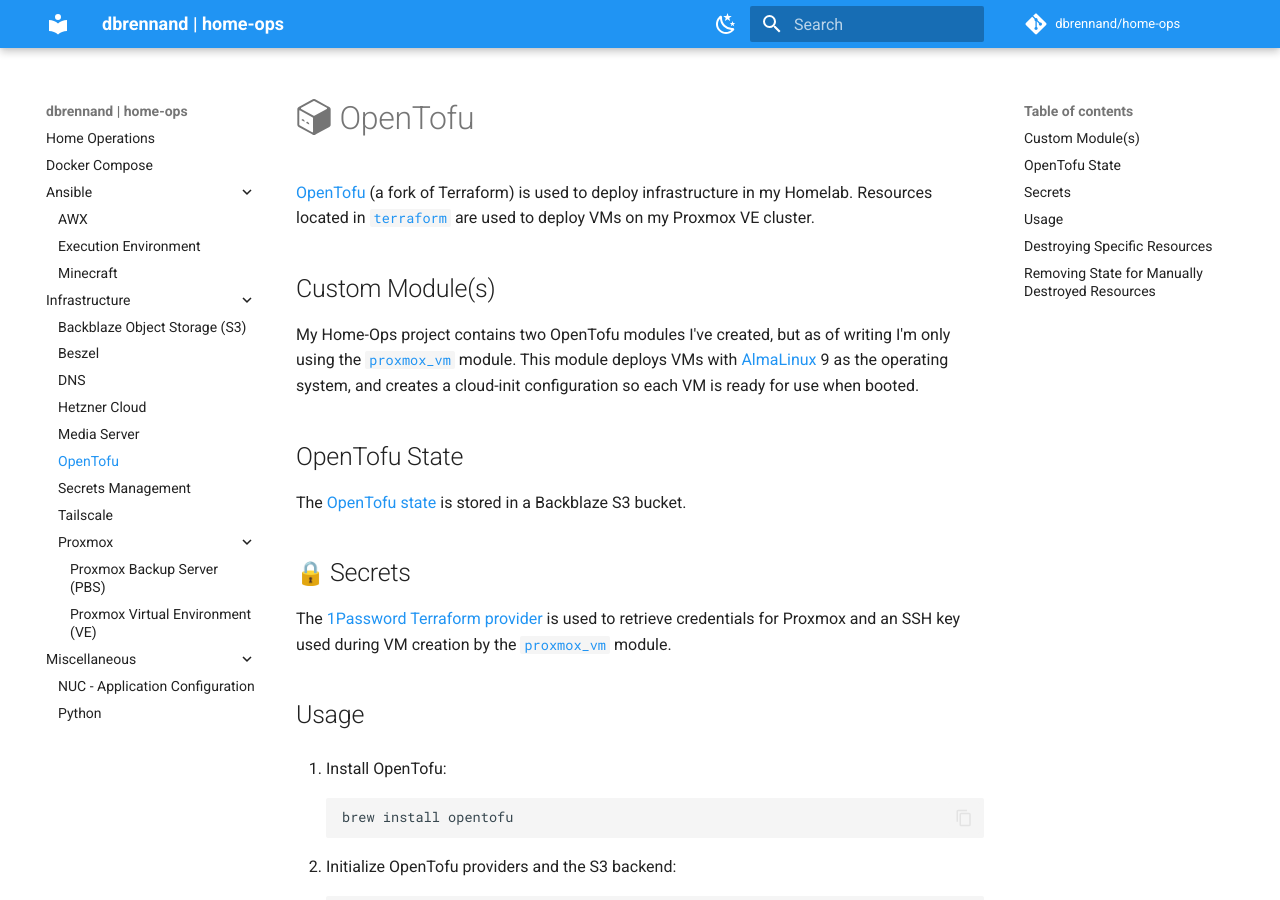
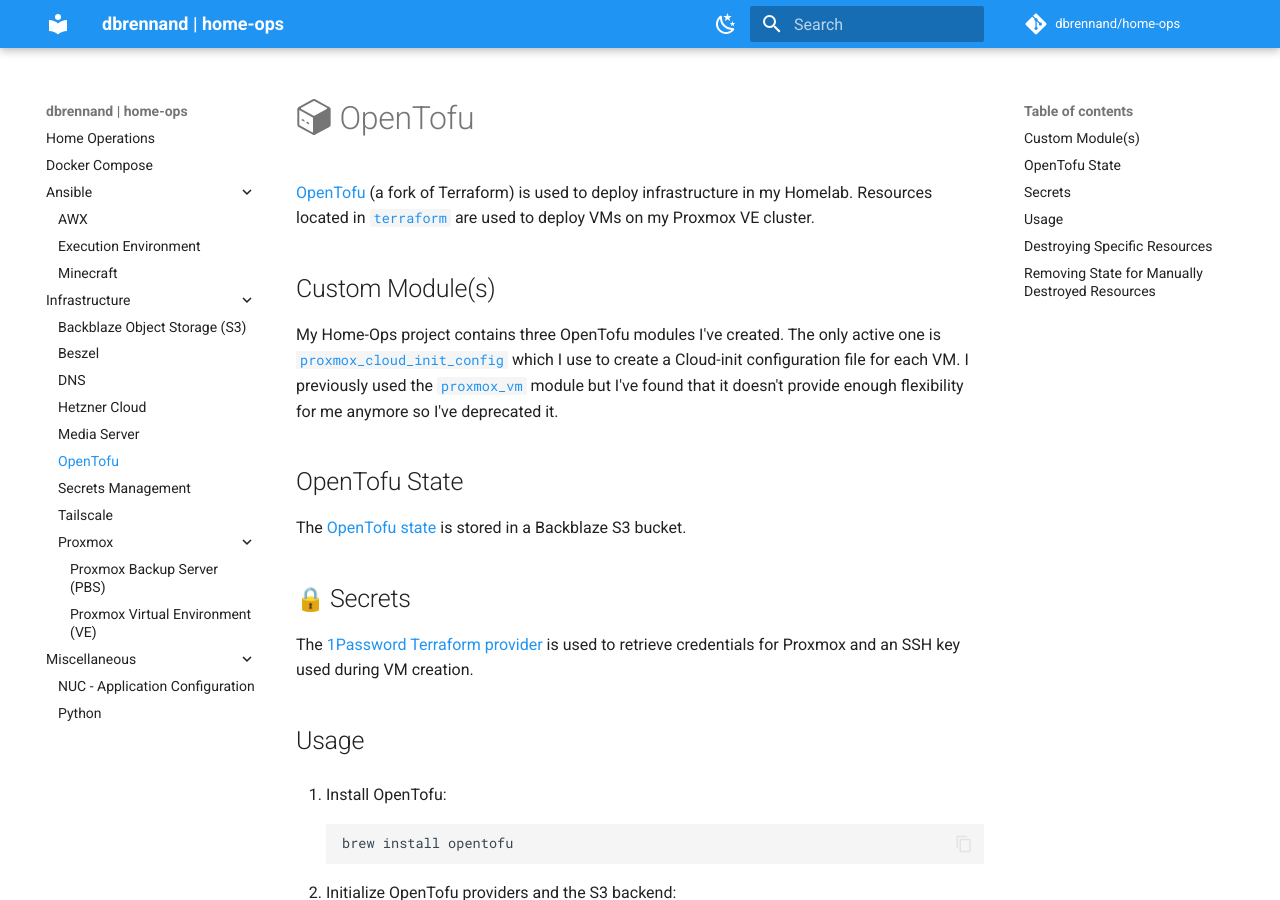
Before and after one commit to dbrennand/home-ops, an MkDocs documentation site: the page built from docs/infrastructure/opentofu.md, in a window 1280 px wide and 900 px high. Built offline with MkDocs 1.6.1 and Material for MkDocs 9.7.7, drawn with Linux system fonts in a browser that asks for light colours; emoji names are drawn with the system emoji font; comment, search, counter and statistics services are not loaded.

Commit message:
docs: update OpenTofu usage

```diff
--- a/docs/infrastructure/opentofu.md
+++ b/docs/infrastructure/opentofu.md
@@ -4,7 +4,7 @@
 
 ## Custom Module(s)
 
-My Home-Ops project contains two OpenTofu modules I've created, but as of writing I'm only using the [`proxmox_vm`](https://github.com/dbrennand/home-ops/tree/main/terraform/modules/proxmox_vm) module. This module deploys VMs with [AlmaLinux](https://almalinux.org/) 9 as the operating system, and creates a cloud-init configuration so each VM is ready for use when booted.
+My Home-Ops project contains three OpenTofu modules I've created. The only active one is [`proxmox_cloud_init_config`](https://github.com/dbrennand/home-ops/tree/main/terraform/modules/proxmox_cloud_init_config) which I use to create a Cloud-init configuration file for each VM. I previously used the [`proxmox_vm`](https://github.com/dbrennand/home-ops/tree/main/terraform/modules/proxmox_vm) module but I've found that it doesn't provide enough flexibility for me anymore so I've deprecated it.
 
 ## OpenTofu State
 
@@ -12,7 +12,7 @@
 
 ## :lock: Secrets
 
-The [1Password Terraform provider](https://search.opentofu.org/provider/1password/onepassword/latest) is used to retrieve credentials for Proxmox and an SSH key used during VM creation by the [`proxmox_vm`](https://github.com/dbrennand/home-ops/tree/main/terraform/modules/proxmox_vm) module.
+The [1Password Terraform provider](https://search.opentofu.org/provider/1password/onepassword/latest) is used to retrieve credentials for Proxmox and an SSH key used during VM creation.
 
 ## Usage
 
```
